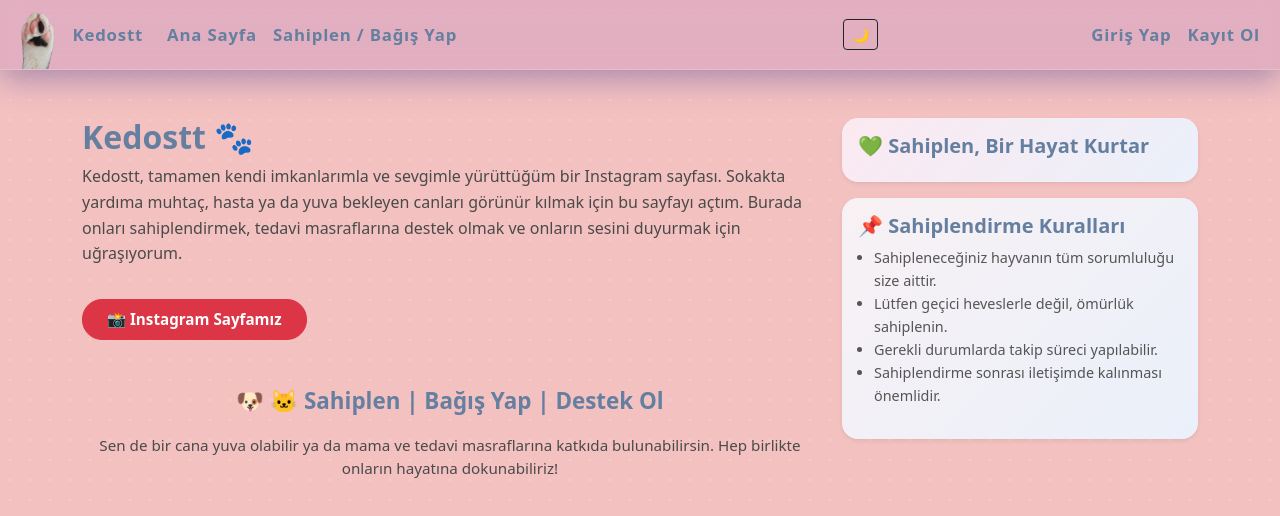
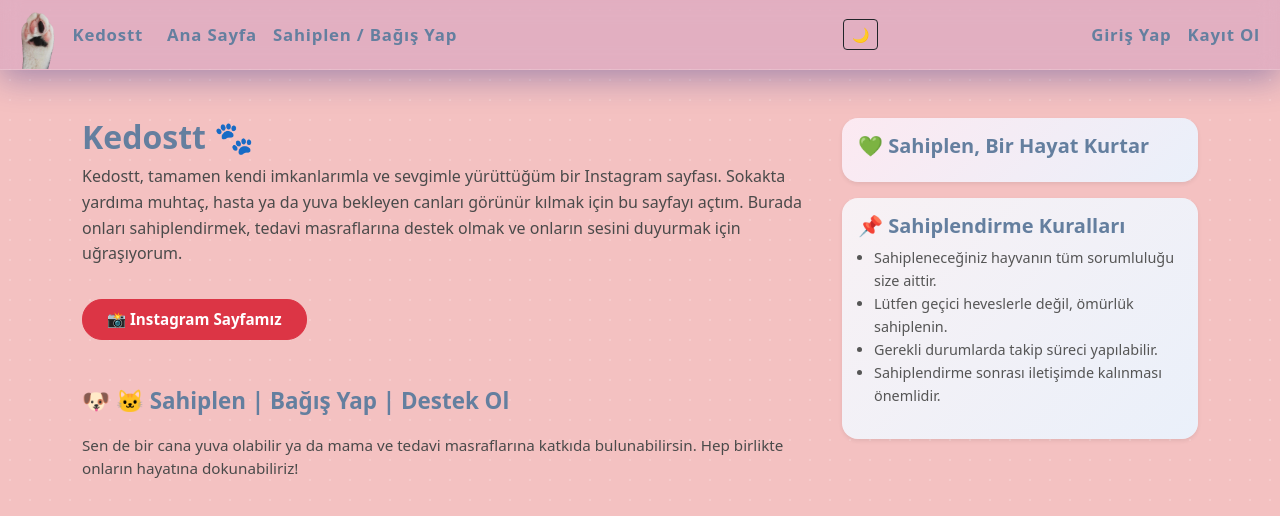
Before and after one commit to furkanyld/Kedostt-Frontend, a React (Create React App) app: page / in a window 1280 px wide. Shown: the top 516 px of the page. Built offline with nearby package versions, Linux system fonts and the light colour scheme; no server answers.

Commit message:
HomePage visual update.

```diff
--- a/src/Pages/HomePage.js
+++ b/src/Pages/HomePage.js
@@ -40,8 +40,8 @@ function HomePage() {
             </a>
 
             {/* Alt metin */}
-            <div className="mt-5 text-center">
-              <h2 style={{ color: "#647f9f", fontWeight: "600", fontSize: "1.4rem" }}>
+            <div className="mt-5 text-start">
+              <h2 style={{ color: "#647f9f", fontWeight: "600", fontSize: "1.4rem", textAlign: "left" }}>
                 🐶 🐱 Sahiplen | Bağış Yap | Destek Ol
               </h2>
               <p
@@ -51,6 +51,7 @@ function HomePage() {
                   maxWidth: "750px",
                   margin: "12px auto 0",
                   lineHeight: 1.5,
+                  textAlign: "left",
                 }}
               >
                 Sen de bir cana yuva olabilir ya da mama ve tedavi masraflarına katkıda bulunabilirsin.
```
